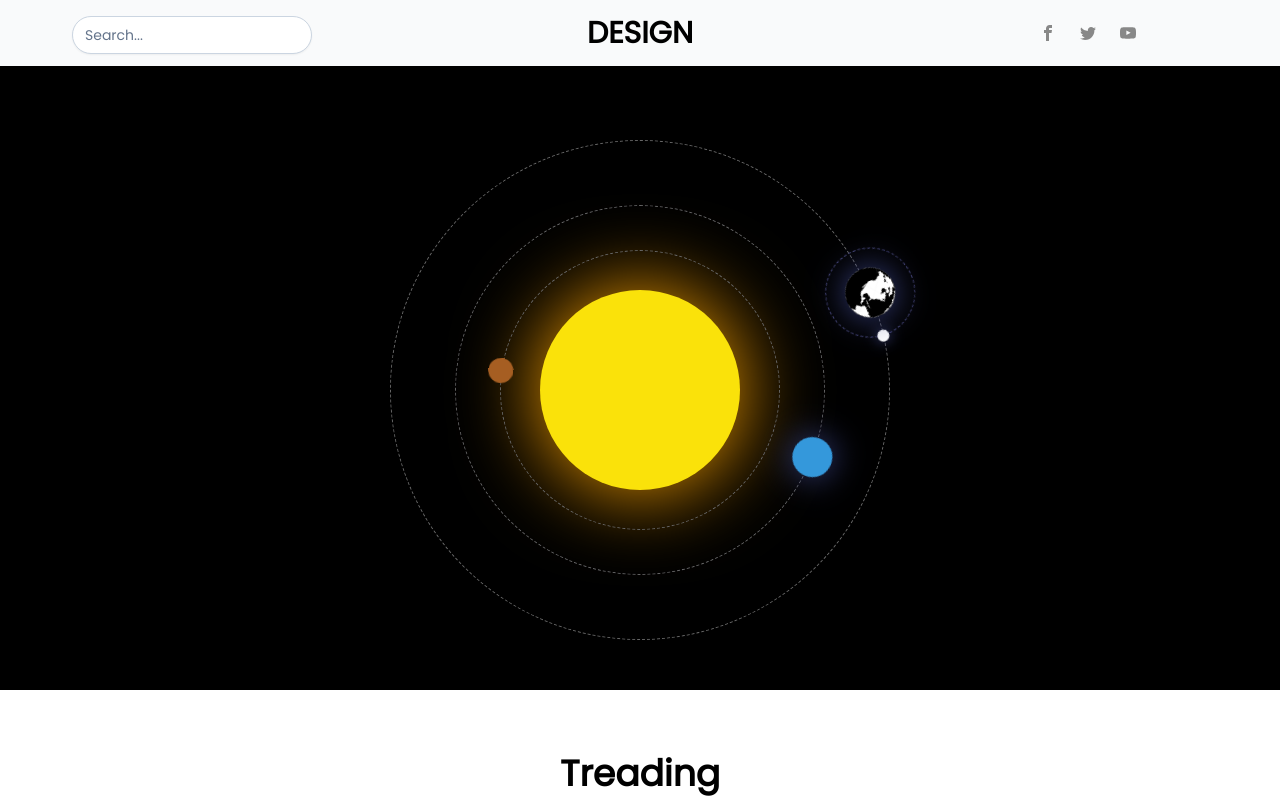
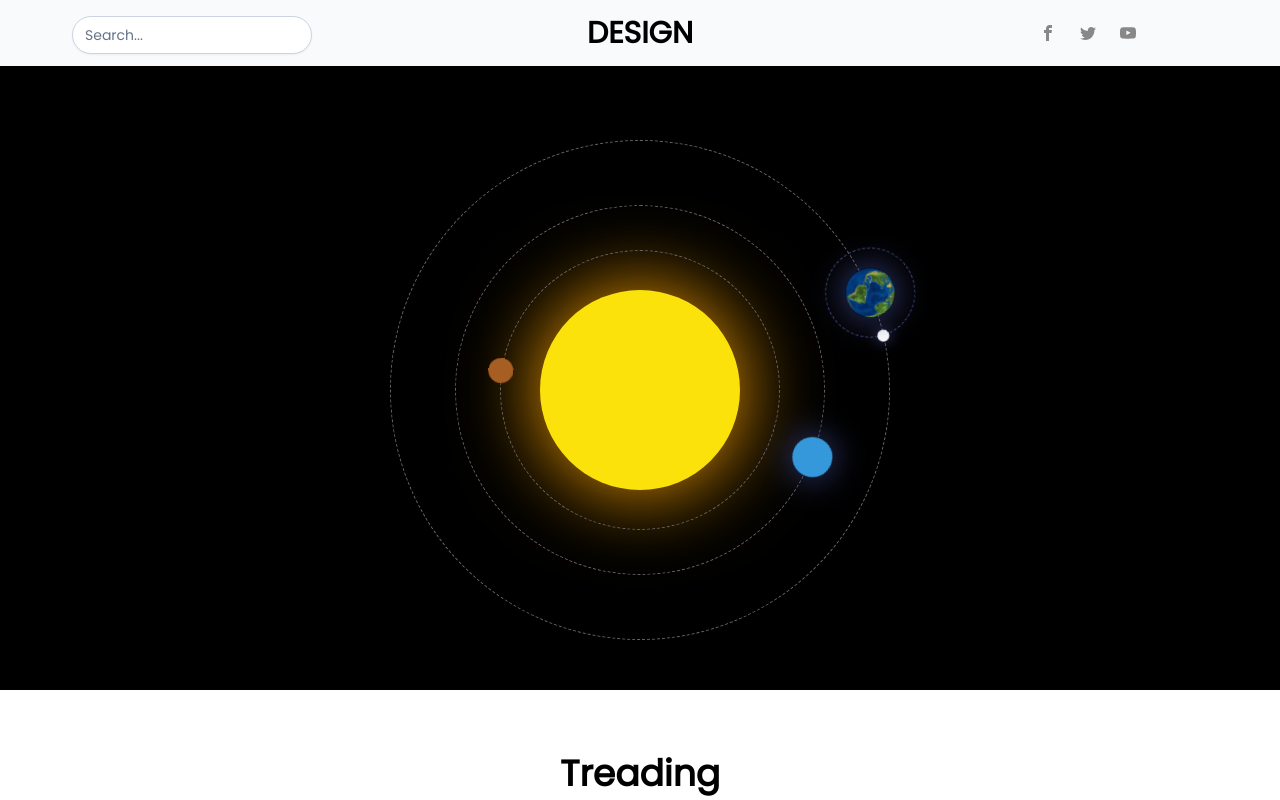
Before and after one commit to 07rv/Blog, a Next.js app: page / in a window 1280 px wide. Shown: the top 800 px of the page. Built offline with nearby package versions, Linux system fonts and the light colour scheme.

Commit message:
change earth img

```diff
--- a/components/banner.jsx
+++ b/components/banner.jsx
@@ -22,7 +22,7 @@ const banner = () => {
             <div id="moon"></div>
           </div>
 
-          <img id="earth" src={"/images/earth.jpeg"} />
+          <img id="earth" src={"/images/earth.png"} />
         </div>
       </div>
     </div>
```
Also changed, not shown: public/images/earth.jpeg (deleted), public/images/earth.png (added).
